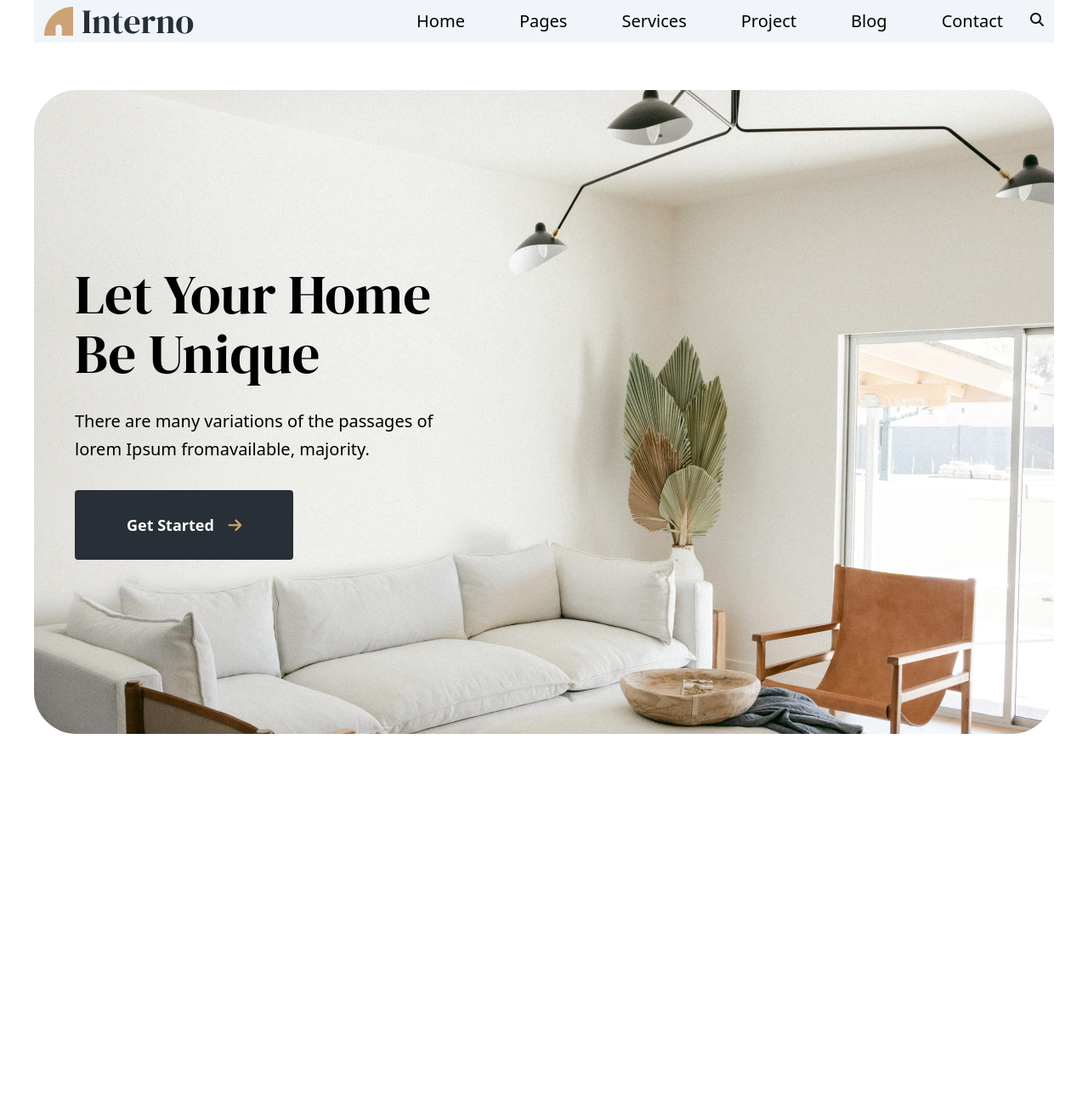
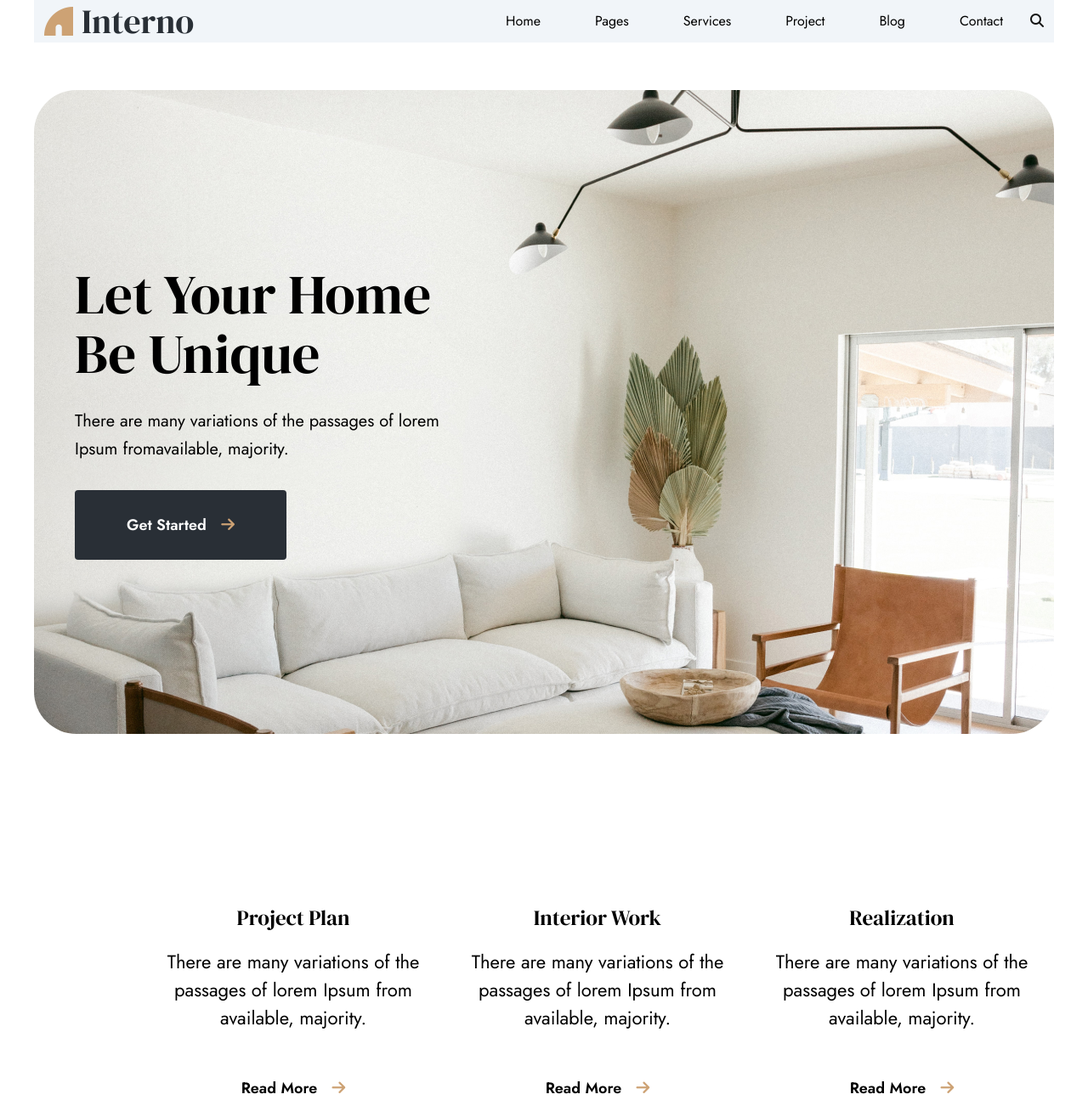
Before and after one commit to brtauhid/Interno-Tailwind-Project, a website: page src/index.html in a window 1280 px wide. Shown: the whole page at 85% size. Before the commit the page ends 864 px from the top, so only its background shows below. Drawn offline with nearby package versions, Linux system fonts and the light colour scheme.

Commit message:
feature area structure and style

```diff
--- a/src/index.html
+++ b/src/index.html
@@ -15,6 +15,10 @@
     h1,h2,h3,h4,h5,h6{
        font-family: "DM Serif Display", serif;
     }
+
+    body{
+      font-family: "Jost", sans-serif;
+    }
   </style>
 
 </head>
@@ -27,12 +31,12 @@
     <div class="flex">
       <div class="main-menu">
         <ul class="flex">
-          <li class="mx-8 text-xl"><a href="">Home</a></li>
-          <li class="mx-8 text-xl"><a href="">Pages</a></li>
-          <li class="mx-8 text-xl"><a href="">Services</a></li>
-          <li class="mx-8 text-xl"><a href="">Project</a></li>
-          <li class="mx-8 text-xl"><a href="">Blog</a></li>
-          <li class="mx-8 text-xl"><a href="">Contact</a></li>
+          <li class="mx-8 text-base"><a href="">Home</a></li>
+          <li class="mx-8 text-base"><a href="">Pages</a></li>
+          <li class="mx-8 text-base"><a href="">Services</a></li>
+          <li class="mx-8 text-base"><a href="">Project</a></li>
+          <li class="mx-8 text-base"><a href="">Blog</a></li>
+          <li class="mx-8 text-base"><a href="">Contact</a></li>
         </ul>
       </div>
       <div>
@@ -50,6 +54,24 @@
     <a href="" class="bg-[#292F36] px-[61px] text-lg font-semibold py-[27px] rounded inline-block text-white">Get Started <i class="fa-solid fa-arrow-right ml-3" style="color: #CDA274;"></i></a>
   </div>
 </div>
+  </section>
+
+  <section class="feature w-[1200px] flex justify-end text-center mx-auto mt-[200px]">
+    <div class="single-feature w-[358px]">
+      <h3 class="text-[25px] leading-[32px] font-normal mb-5">Project Plan</h3>
+      <p class="text-[22px] leading-[33px] font-normal mb-[52px]">There are many variations of the passages of lorem Ipsum from available, majority.</p>
+      <a href="" class="text-lg font-semibold">Read More <i class="fa-solid fa-arrow-right ml-3" style="color: #CDA274;"></i> </a>
+    </div>
+    <div class="single-feature w-[358px]">
+      <h3 class="text-[25px] leading-[32px] font-normal mb-5">Interior Work </h3>
+      <p class="text-[22px] leading-[33px] font-normal mb-[52px]">There are many variations of the passages of lorem Ipsum from available, majority.</p>
+      <a href="" class="text-lg font-semibold">Read More <i class="fa-solid fa-arrow-right ml-3" style="color: #CDA274;"></i> </a>
+    </div>
+    <div class="single-feature w-[358px]">
+      <h3 class="text-[25px] leading-[32px] font-normal mb-5">Realization</h3>
+      <p class="text-[22px] leading-[33px] font-normal mb-[52px]">There are many variations of the passages of lorem Ipsum from available, majority.</p>
+      <a href="" class="text-lg font-semibold">Read More <i class="fa-solid fa-arrow-right ml-3" style="color: #CDA274;"></i> </a>
+    </div>
   </section>
 
 
```
Also changed, not shown: src/output.css.
